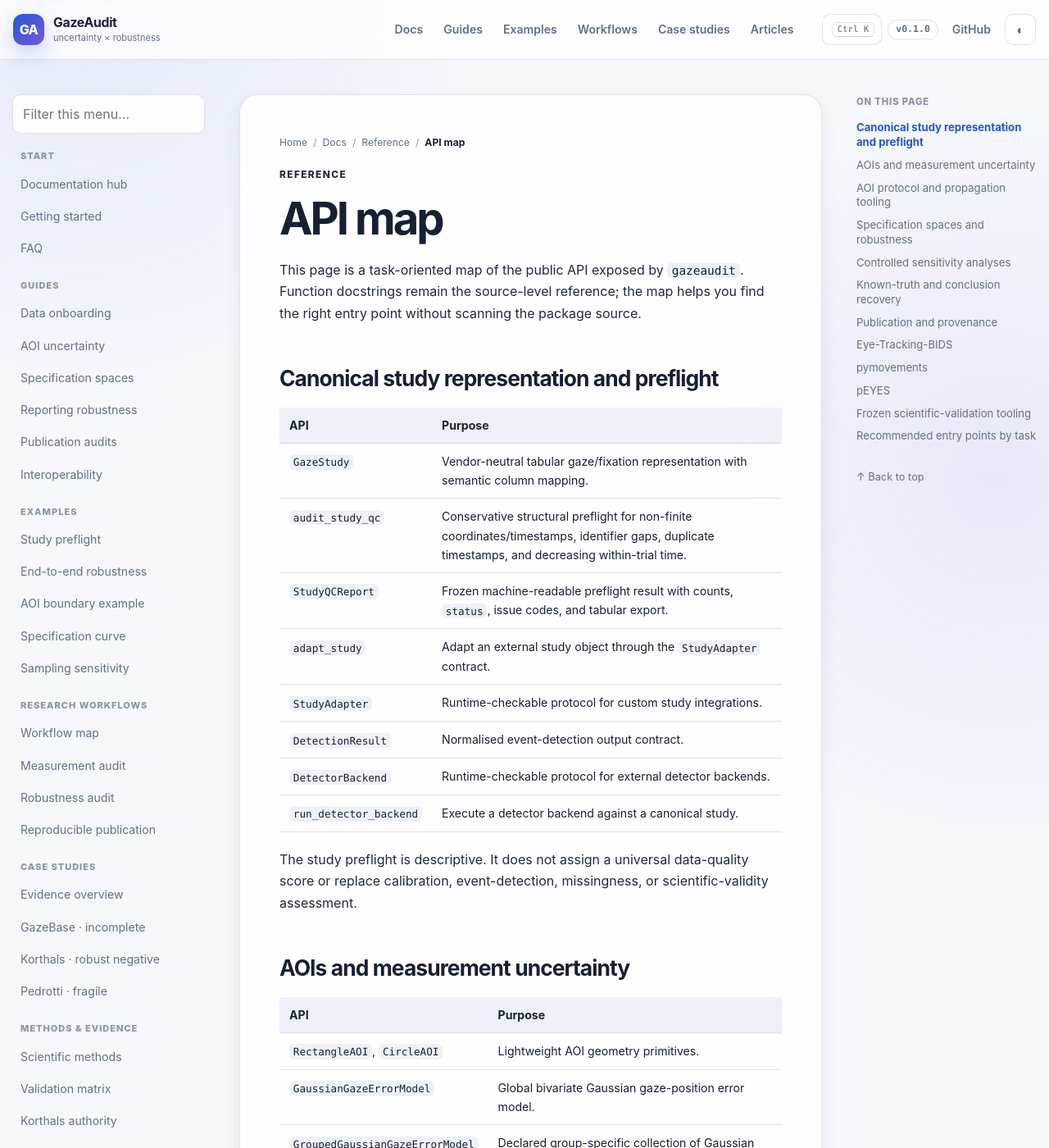
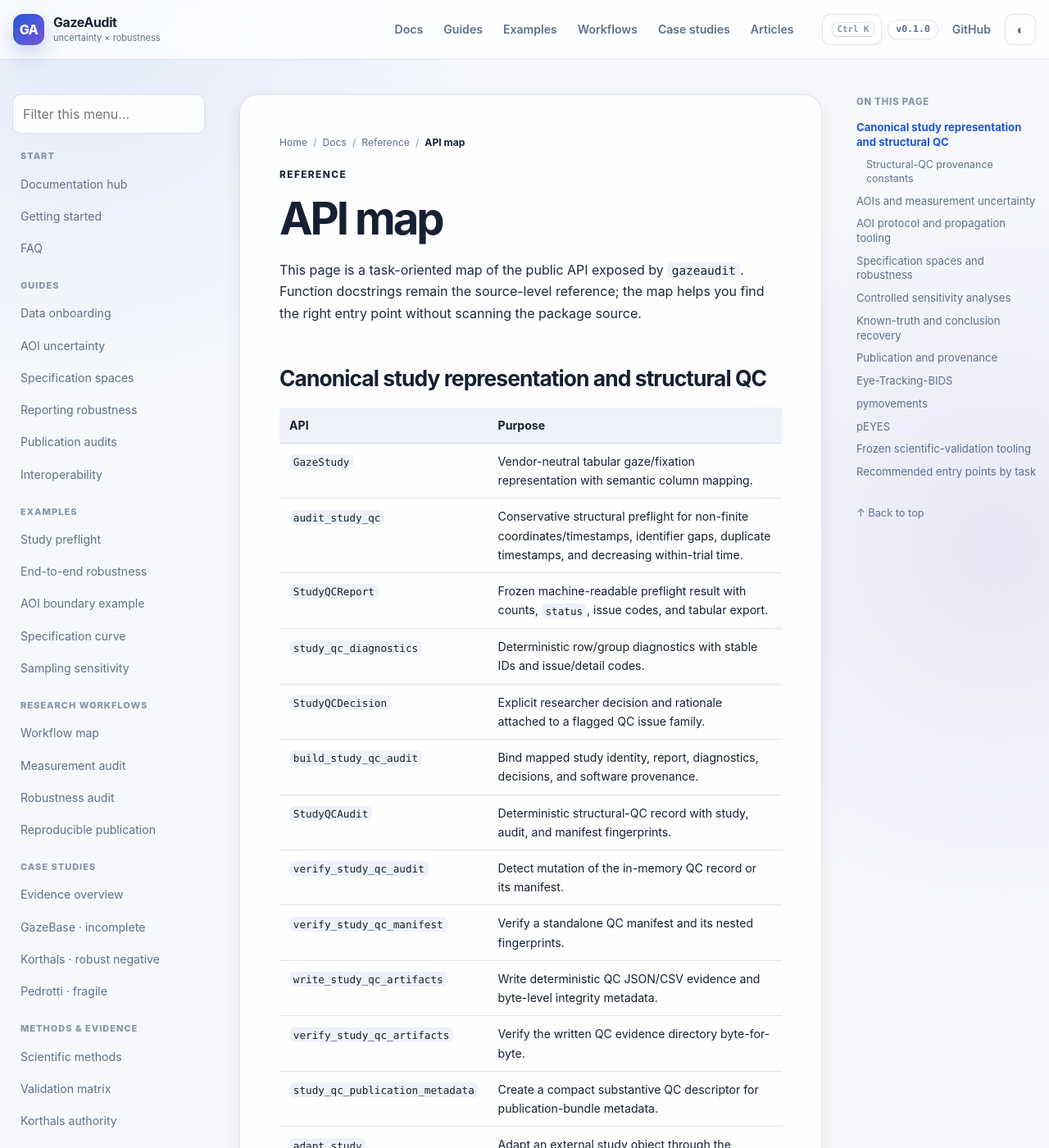
Before and after one commit to stefanosbalaskas/GazeAudit, a Jekyll site: the page built from docs/reference/api-map.md, in a window 1280 px wide and 1400 px high. Shown: the whole window at 82% size. Built offline with Jekyll 4.4.1, drawn with Linux system fonts in a browser that asks for light colours; some of the changed text lies outside the part shown.

Commit message:
docs: map study QC provenance API

```diff
--- a/docs/reference/api-map.md
+++ b/docs/reference/api-map.md
@@ -9,13 +9,22 @@ permalink: /docs/reference/api-map/
 
 This page is a task-oriented map of the public API exposed by `gazeaudit`. Function docstrings remain the source-level reference; the map helps you find the right entry point without scanning the package source.
 
-## Canonical study representation and preflight
+## Canonical study representation and structural QC
 
 | API | Purpose |
 |---|---|
 | `GazeStudy` | Vendor-neutral tabular gaze/fixation representation with semantic column mapping. |
 | `audit_study_qc` | Conservative structural preflight for non-finite coordinates/timestamps, identifier gaps, duplicate timestamps, and decreasing within-trial time. |
 | `StudyQCReport` | Frozen machine-readable preflight result with counts, `status`, issue codes, and tabular export. |
+| `study_qc_diagnostics` | Deterministic row/group diagnostics with stable IDs and issue/detail codes. |
+| `StudyQCDecision` | Explicit researcher decision and rationale attached to a flagged QC issue family. |
+| `build_study_qc_audit` | Bind mapped study identity, report, diagnostics, decisions, and software provenance. |
+| `StudyQCAudit` | Deterministic structural-QC record with study, audit, and manifest fingerprints. |
+| `verify_study_qc_audit` | Detect mutation of the in-memory QC record or its manifest. |
+| `verify_study_qc_manifest` | Verify a standalone QC manifest and its nested fingerprints. |
+| `write_study_qc_artifacts` | Write deterministic QC JSON/CSV evidence and byte-level integrity metadata. |
+| `verify_study_qc_artifacts` | Verify the written QC evidence directory byte-for-byte. |
+| `study_qc_publication_metadata` | Create a compact substantive QC descriptor for publication-bundle metadata. |
 | `adapt_study` | Adapt an external study object through the `StudyAdapter` contract. |
 | `StudyAdapter` | Runtime-checkable protocol for custom study integrations. |
 | `DetectionResult` | Normalised event-detection output contract. |
@@ -23,6 +32,10 @@ This page is a task-oriented map of the public API exposed by `gazeaudit`. Funct
 | `run_detector_backend` | Execute a detector backend against a canonical study. |
 
 The study preflight is descriptive. It does not assign a universal data-quality score or replace calibration, event-detection, missingness, or scientific-validity assessment.
+
+### Structural-QC provenance constants
+
+`STUDY_QC_SCHEMA`, `STUDY_QC_ARTIFACT_SCHEMA`, `STUDY_QC_PUBLICATION_LINK_SCHEMA`, and `STUDY_QC_ISSUE_CODES` expose the stable machine-readable contracts used by the QC provenance layer.
 
 ## AOIs and measurement uncertainty
 
@@ -92,9 +105,10 @@ The study preflight is descriptive. It does not assign a universal data-quality
 
 | API | Purpose |
 |---|---|
-| `build_conclusion_audit_bundle` | Bind results, conclusion rule, source description, methods/report, and provenance. |
+| `build_conclusion_audit_bundle` | Bind results, conclusion rule, source description, methods/report, metadata, and provenance. |
 | `PublicationAuditBundle` | Deterministic bundle object containing scientific and execution evidence. |
 | `verify_publication_audit_bundle` | Detect mutation of bound publication evidence. |
+| `study_qc_publication_metadata` | Bind structural-QC scientific identity through the existing publication metadata channel. |
 | `render_publication_methods` | Deterministic methods text for the audit. |
 | `render_publication_markdown` | Deterministic Markdown report. |
 | `canonical_json` | Canonical serialisation used by provenance fingerprints. |
@@ -147,11 +161,12 @@ Start with the [validation matrix]({{ '/docs/VALIDATION_MATRIX.html' | relative_
 
 ## Recommended entry points by task
 
-- **I have a vendor or analysis table:** `GazeStudy` → `audit_study_qc` → inspect/document flagged structure before downstream analysis.
+- **I have a vendor or analysis table:** `GazeStudy` → `audit_study_qc` → `study_qc_diagnostics` → explicit `StudyQCDecision` values → `build_study_qc_audit`.
+- **I need portable QC evidence:** `write_study_qc_artifacts` → archive → `verify_study_qc_artifacts`.
 - **I have validation data and AOIs:** `GaussianGazeErrorModel` → `aoi_probabilities` → `compare_hard_probabilistic` → uncertainty-weighted endpoint.
 - **I have multiple defensible analysis choices:** `PipelineSpace` → `run_specs` → `specification_curve` → `effect_stability` → sensitivity diagnostics.
 - **I need sampling/missingness stress tests:** `sampling_sensitivity_curve` / `missingness_sensitivity_curve`.
-- **I need a reproducible conclusion record:** `ConclusionRule` → `build_conclusion_audit_bundle` → `verify_publication_audit_bundle`.
+- **I need a reproducible conclusion record:** `ConclusionRule` + optional `study_qc_publication_metadata` → `build_conclusion_audit_bundle` → `verify_publication_audit_bundle`.
 - **I have external data/detectors:** use BIDS/pymovements/pEYES adapters or implement the study/detector protocols.
 
 For conceptual guidance, return to the [documentation hub]({{ '/docs/' | relative_url }}).
```
